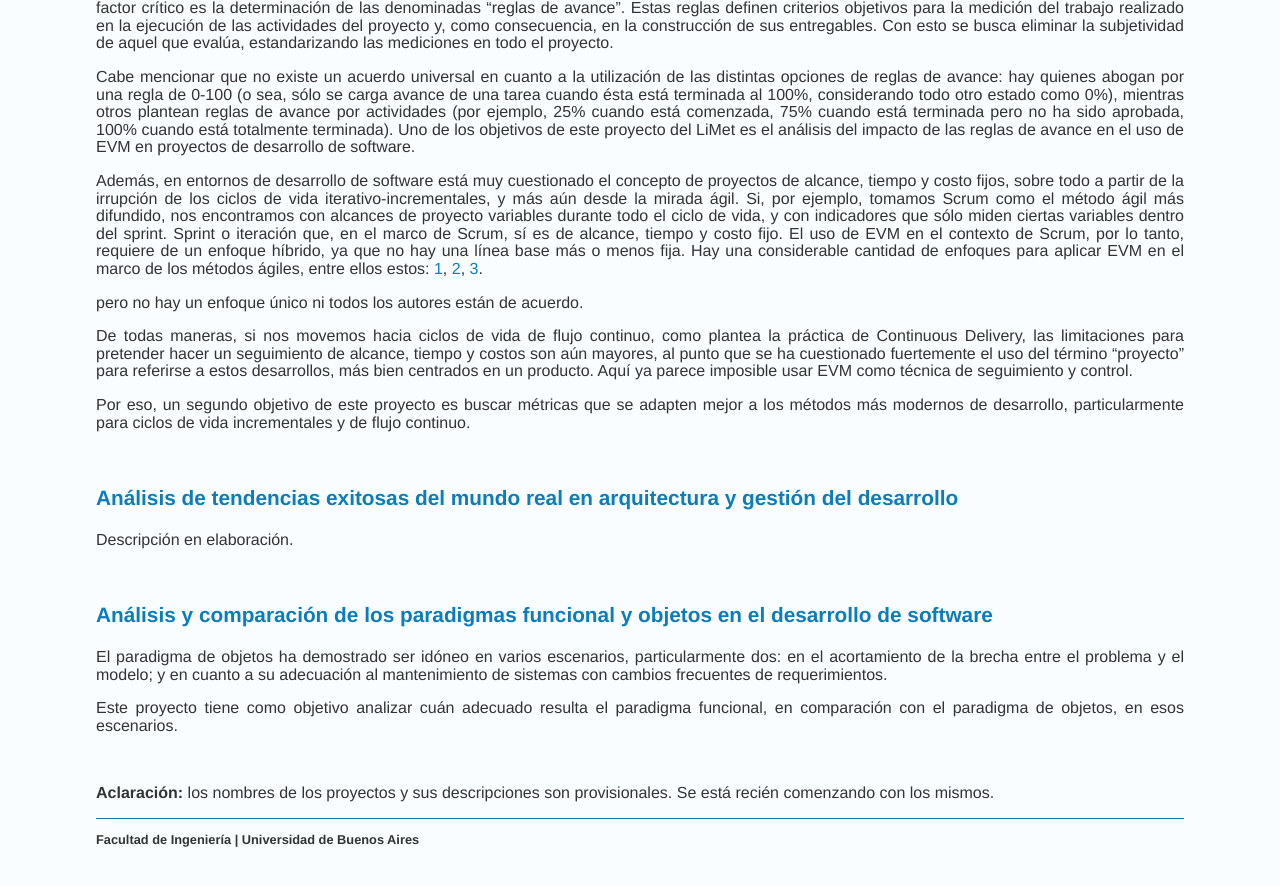
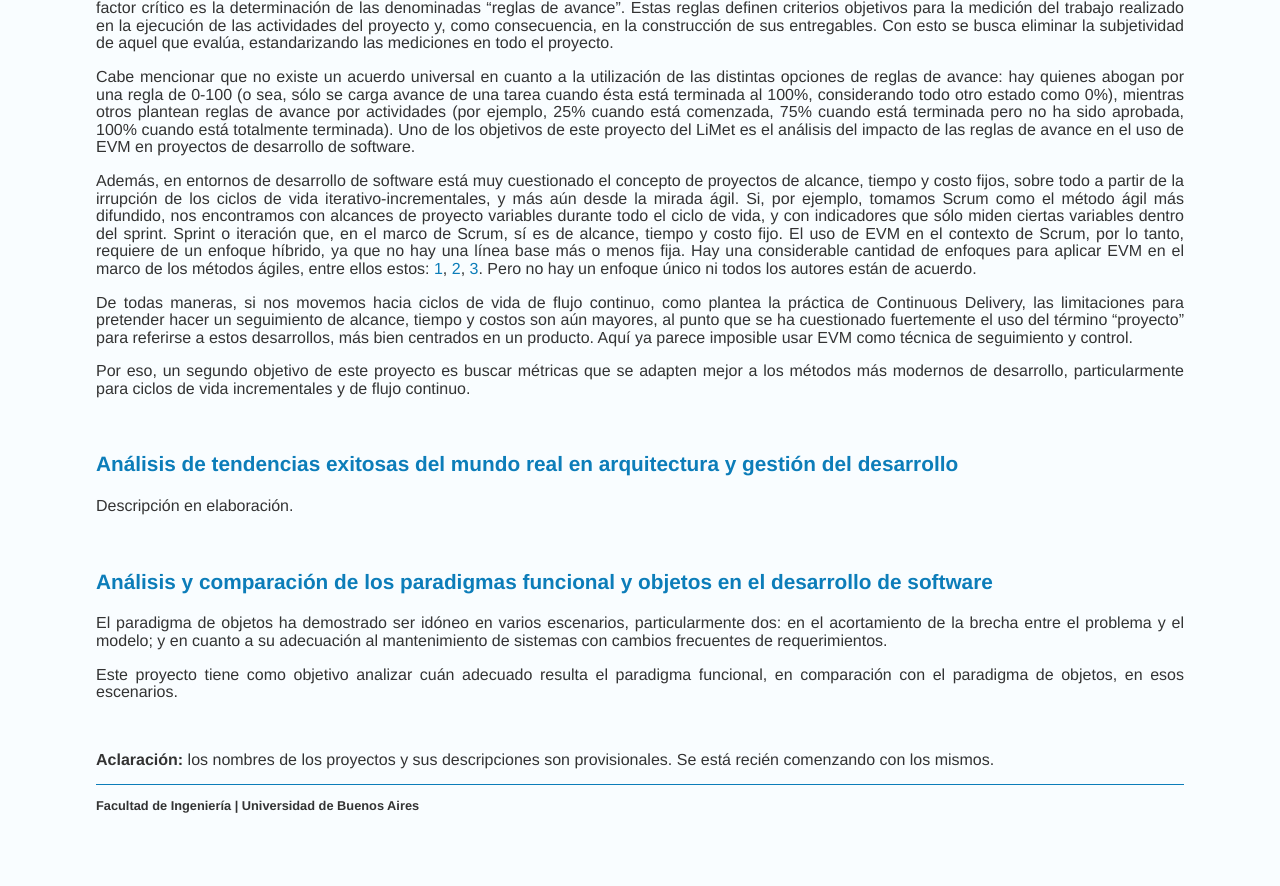
Before and after one commit to limetfiuba/limetfiuba.github.io, a Jekyll site: the page built from proyectos/index.html, in a window 1280 px wide and 900 px high, scrolled down 1033 px. Shown: the top 886 px of the window. Built offline with Jekyll 4.4.1, drawn with Linux system fonts in a browser that asks for light colours.

```diff
--- a/proyectos/index.html
+++ b/proyectos/index.html
@@ -41,8 +41,7 @@ title: LiMet | Proyectos
     <p>EVM es una metodología lo suficientemente genérica como para ser aplicada en cualquier proyecto gestionado bajo los lineamientos del PMI, característica que lo posicionó como un estándar de la industria.</p>
     <p>En forma genérica, se puede afirmar que cualquier indicador justifica su validez en base a la objetividad con la que fue elaborado. En el caso de EVM, un factor crítico es la determinación de las denominadas “reglas de avance”. Estas reglas definen criterios objetivos para la medición del trabajo realizado en la ejecución de las actividades del proyecto y, como consecuencia, en la construcción de sus entregables. Con esto se busca eliminar la subjetividad de aquel que evalúa, estandarizando las mediciones en todo el proyecto.</p>
     <p>Cabe mencionar que no existe un acuerdo universal en cuanto a la utilización de las distintas opciones de reglas de avance: hay quienes abogan por una regla de 0-100 (o sea, sólo se carga avance de una tarea cuando ésta está terminada al 100%, considerando todo otro estado como 0%), mientras otros plantean reglas de avance por actividades (por ejemplo, 25% cuando está comenzada, 75% cuando está terminada pero no ha sido aprobada, 100% cuando está totalmente terminada). Uno de los objetivos de este proyecto del LiMet es el análisis del impacto de las reglas de avance en el uso de EVM en proyectos de desarrollo de software.</p>
-    <p>Además, en entornos de desarrollo de software está muy cuestionado el concepto de proyectos de alcance, tiempo y costo fijos, sobre todo a partir de la irrupción de los ciclos de vida iterativo-incrementales, y más aún desde la mirada ágil. Si, por ejemplo, tomamos Scrum como el método ágil más difundido, nos encontramos con alcances de proyecto variables durante todo el ciclo de vida, y con indicadores que sólo miden ciertas variables dentro del sprint. Sprint o iteración que, en el marco de Scrum, sí es de alcance, tiempo y costo fijo. El uso de EVM en el contexto de Scrum, por lo tanto, requiere de un enfoque híbrido, ya que no hay una línea base más o menos fija. Hay una considerable cantidad de enfoques para aplicar EVM en el marco de los métodos ágiles, entre ellos estos: <a href="https://es.scribd.com/document/56457311/Earned-Value-for-Agile-Projects">1</a>, <a href="http://thepmjournal.com/agile-earned-value-management/">2</a>, <a href="http://ieeexplore.ieee.org/document/1667558/">3</a>.</p>
-<p>pero no hay un enfoque único ni todos los autores están de acuerdo.</p>
+    <p>Además, en entornos de desarrollo de software está muy cuestionado el concepto de proyectos de alcance, tiempo y costo fijos, sobre todo a partir de la irrupción de los ciclos de vida iterativo-incrementales, y más aún desde la mirada ágil. Si, por ejemplo, tomamos Scrum como el método ágil más difundido, nos encontramos con alcances de proyecto variables durante todo el ciclo de vida, y con indicadores que sólo miden ciertas variables dentro del sprint. Sprint o iteración que, en el marco de Scrum, sí es de alcance, tiempo y costo fijo. El uso de EVM en el contexto de Scrum, por lo tanto, requiere de un enfoque híbrido, ya que no hay una línea base más o menos fija. Hay una considerable cantidad de enfoques para aplicar EVM en el marco de los métodos ágiles, entre ellos estos: <a href="https://es.scribd.com/document/56457311/Earned-Value-for-Agile-Projects">1</a>, <a href="http://thepmjournal.com/agile-earned-value-management/">2</a>, <a href="http://ieeexplore.ieee.org/document/1667558/">3</a>. Pero no hay un enfoque único ni todos los autores están de acuerdo.</p>
     <p>De todas maneras, si nos movemos hacia ciclos de vida de flujo continuo, como plantea la práctica de Continuous Delivery, las limitaciones para pretender hacer un seguimiento de alcance, tiempo y costos son aún mayores, al punto que se ha cuestionado fuertemente el uso del término “proyecto” para referirse a estos desarrollos, más bien centrados en un producto. Aquí ya parece imposible usar EVM como técnica de seguimiento y control.</p>
     <p>Por eso, un segundo objetivo de este proyecto es buscar métricas que se adapten mejor a los métodos más modernos de desarrollo, particularmente para ciclos de vida incrementales y de flujo continuo.</p>
     <br>
```
